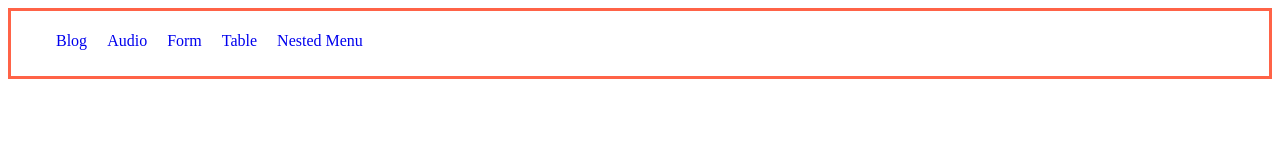
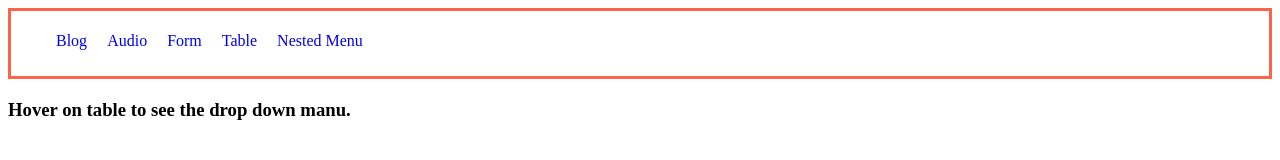
Before and after one commit to ariful97768/my-second-github-repo, a plain HTML site: page nested_menu.html in a window 1280 px wide. Drawn offline with Linux system fonts and the light colour scheme.

Commit message:
abar bolche push korar jonno

```diff
--- a/nested_menu.html
+++ b/nested_menu.html
@@ -26,5 +26,8 @@
             </ul>
         </nav>
     </header>
+    <main>
+        <h3>Hover on table to see the drop down manu.</h3>
+    </main>
 </body>
 </html>
```
Also changed, not shown: form.html (+1 -1 lines).
